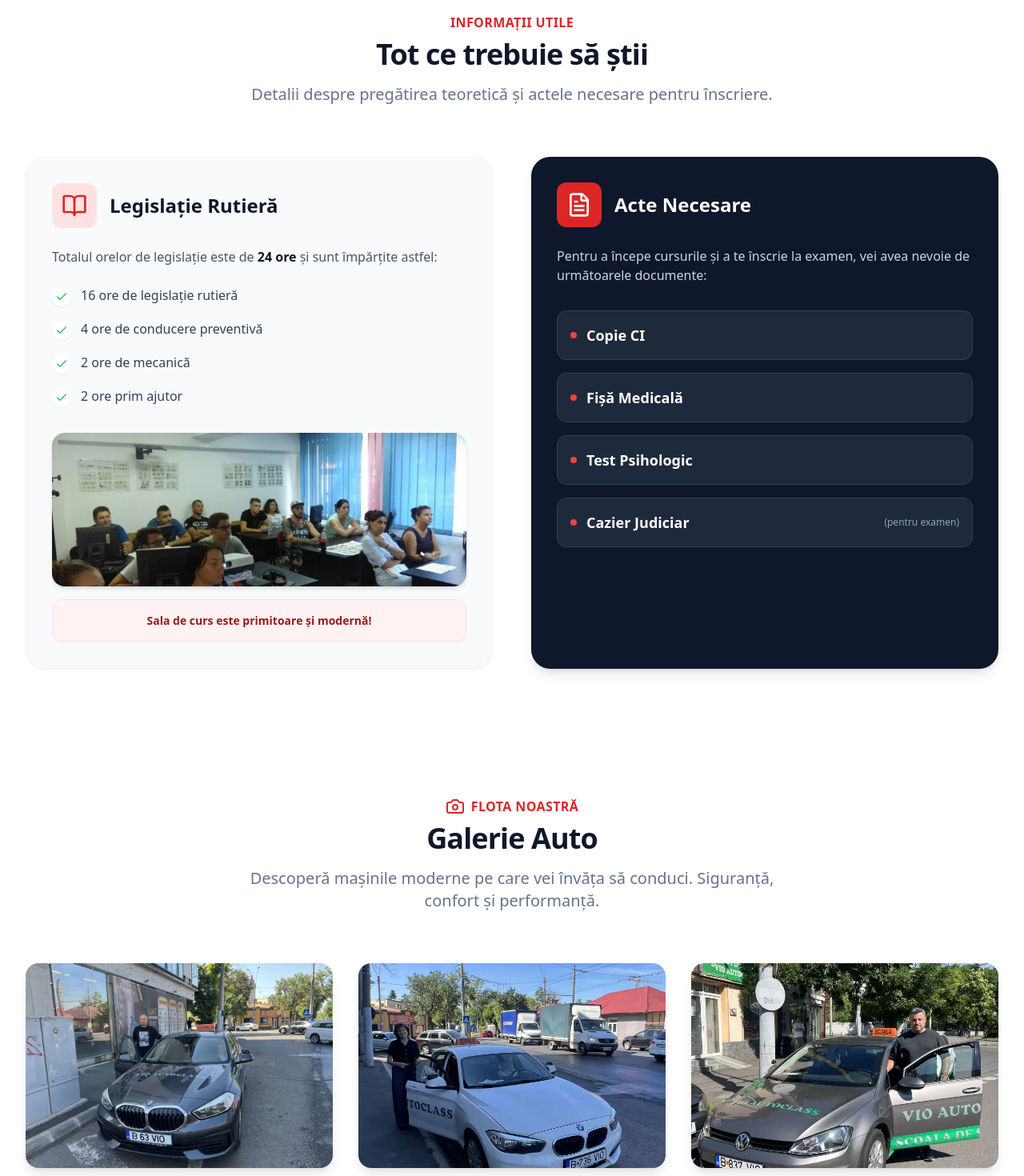
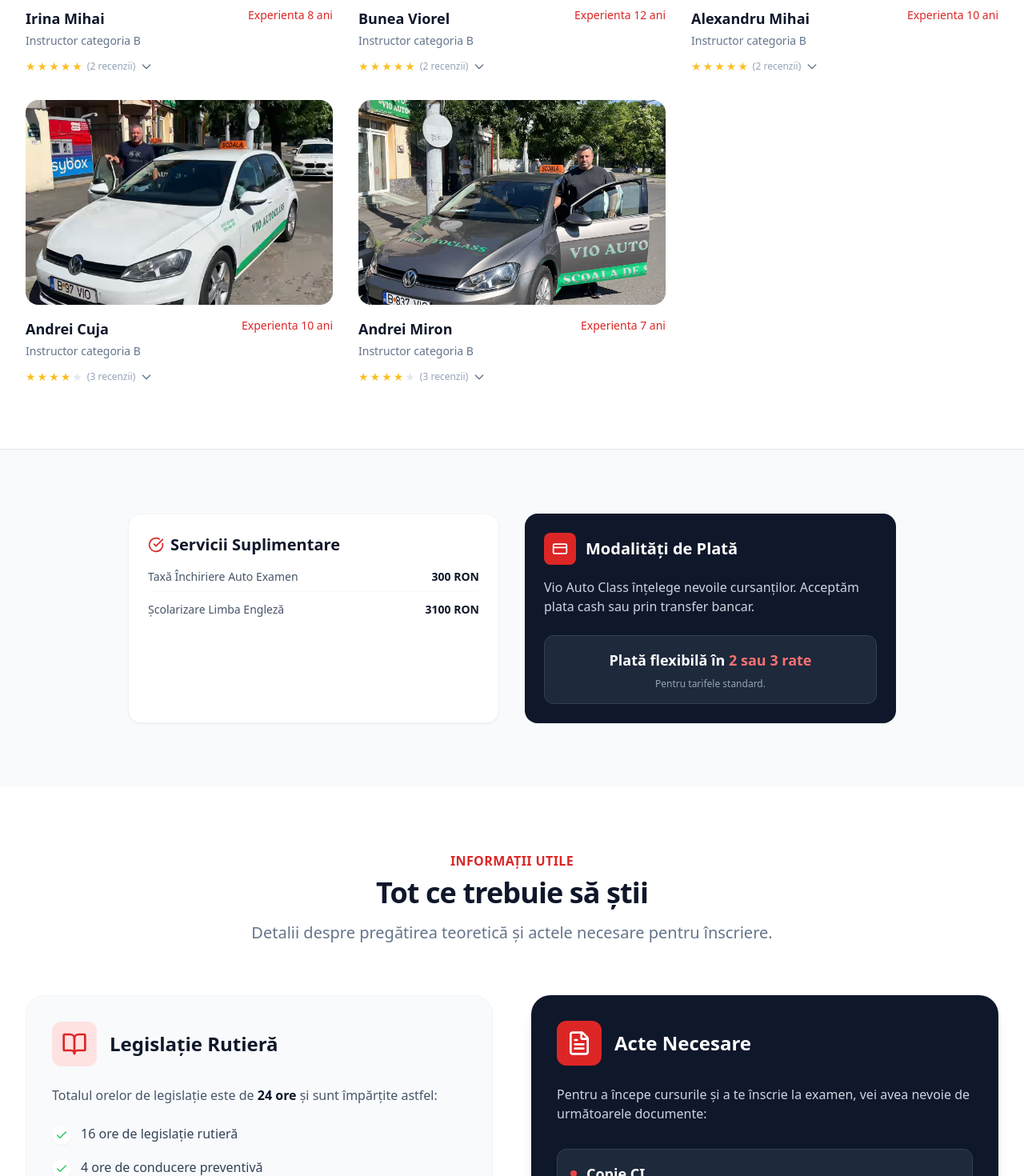
Before and after one commit to florinv88/vioautoclass, a React (Vite) app: page / in a window 1280 px wide. Shown: the part 3920-5390 px from the top of the page at 80% size. Built offline with nearby package versions, Linux system fonts and the light colour scheme.

Commit message:
add instructors

```diff
--- a/App.tsx
+++ b/App.tsx
@@ -8,6 +8,7 @@ import StudentInfo from './components/StudentInfo';
 import Gallery from './components/Gallery';
 import Contact from './components/Contact';
 import Footer from './components/Footer';
+import Team from './components/Team';
 
 function App() {
   return (
@@ -17,6 +18,7 @@ function App() {
         <Hero />
         <Features />
         <Courses />
+        <Team />
         <Pricing />
         <StudentInfo />
         <Gallery />
--- a/components/Team.tsx
+++ b/components/Team.tsx
@@ -1,7 +1,19 @@
-import React from 'react';
+import React, { useState } from 'react';
 import { INSTRUCTORS } from '../constants';
 
+const StarRating: React.FC<{ rating: number }> = ({ rating }) => (
+  <div className="flex gap-0.5">
+    {[1, 2, 3, 4, 5].map((star) => (
+      <span key={star} className={star <= rating ? 'text-amber-400' : 'text-slate-200'}>
+        ★
+      </span>
+    ))}
+  </div>
+);
+
 const Team: React.FC = () => {
+  const [expanded, setExpanded] = useState<string | null>(null);
+
   return (
     <section id="team" className="py-20 bg-white">
       <div className="max-w-7xl mx-auto px-4 sm:px-6 lg:px-8">
@@ -12,23 +24,73 @@ const Team: React.FC = () => {
           </p>
         </div>
 
-        <div className="grid grid-cols-1 sm:grid-cols-2 lg:grid-cols-3 gap-10">
+        {/* grid: 1 col pe mobil, 2 pe sm, 3 pe lg */}
+        <div className="grid grid-cols-1 sm:grid-cols-2 lg:grid-cols-3 gap-8">
           {INSTRUCTORS.map((instructor) => (
-            <div key={instructor.id} className="group relative">
-              <div className="aspect-w-1 aspect-h-1 w-full overflow-hidden rounded-2xl bg-slate-200 xl:aspect-w-7 xl:aspect-h-8">
+            <div key={instructor.id} className="group flex flex-col">
+
+              {/* Poza — înălțime fixă, uniform pe toate cardurile */}
+              <div className="relative h-64 w-full overflow-hidden rounded-2xl bg-slate-200 flex-shrink-0">
                 <img
                   src={instructor.image}
                   alt={instructor.name}
-                  className="h-full w-full object-cover object-center group-hover:opacity-75 transition-opacity duration-300"
+                  className="absolute inset-0 h-full w-full object-cover object-center group-hover:opacity-75 transition-opacity duration-300"
                 />
               </div>
-              <div className="mt-4 flex justify-between">
+
+              {/* Info instructor */}
+              <div className="mt-4 flex justify-between items-start">
                 <div>
                   <h3 className="text-lg font-bold text-slate-900">{instructor.name}</h3>
                   <p className="mt-1 text-sm text-slate-500">{instructor.role}</p>
                 </div>
-                <p className="text-sm font-medium text-red-600">{instructor.experience}</p>
+                <p className="text-sm font-medium text-red-600 ml-2 shrink-0">Experienta {instructor.experience}</p>
               </div>
+
+              {/* Reviews */}
+              {instructor.reviews && instructor.reviews.length > 0 && (
+                <div className="mt-3">
+                  <button
+                    onClick={() =>
+                      setExpanded(expanded === instructor.id ? null : instructor.id)
+                    }
+                    className="flex items-center gap-1.5 text-sm text-slate-500 hover:text-slate-700 transition-colors"
+                  >
+                    <StarRating
+                      rating={Math.round(
+                        instructor.reviews.reduce((sum, r) => sum + r.rating, 0) /
+                          instructor.reviews.length
+                      )}
+                    />
+                    <span className="text-xs text-slate-400">
+                      ({instructor.reviews.length}{' '}
+                      {instructor.reviews.length === 1 ? 'recenzie' : 'recenzii'})
+                    </span>
+                    <svg
+                      className={`w-4 h-4 transition-transform duration-200 ${
+                        expanded === instructor.id ? 'rotate-180' : ''
+                      }`}
+                      fill="none" viewBox="0 0 24 24" stroke="currentColor" strokeWidth={2}
+                    >
+                      <path strokeLinecap="round" strokeLinejoin="round" d="M19 9l-7 7-7-7" />
+                    </svg>
+                  </button>
+
+                  {expanded === instructor.id && (
+                    <div className="mt-3 space-y-3 border-t border-slate-100 pt-3">
+                      {instructor.reviews.map((review) => (
+                        <div key={review.id} className="text-sm">
+                          <div className="flex justify-between items-center mb-0.5">
+                            <span className="font-medium text-slate-700">{review.username}</span>
+                            <StarRating rating={review.rating} />
+                          </div>
+                          <p className="text-slate-500 leading-relaxed">{review.text}</p>
+                        </div>
+                      ))}
+                    </div>
+                  )}
+                </div>
+              )}
             </div>
           ))}
         </div>
--- a/constants.ts
+++ b/constants.ts
@@ -122,36 +122,36 @@ export const EXTRA_FEES = [
 ];
 
 export const GALLERY_ITEMS: GalleryItem[] = [
-  {
-    id: "g1",
-    src: "/bmw_negru_sofer_result.avif",
-    alt: "",
-    category: ""
-  },
-  {
-    id: "g2",
-    src: "/bmw_alb_sofer_result.avif",
-    alt: "",
-    category: ""
-  },
-  {
-    id: "g3",
-    src: "/ww_gri_sofer_result.avif",
-    alt: "",
-    category: ""
-  },
-    {
-    id: "g4-1",
-    src: "/bmw2_instructor.avif",
-    alt: "",
-    category: ""
-  },
-    {
-    id: "g4-2",
-    src: "/ww7_alb_instructor.avif",
-    alt: "",
-    category: ""
-  },
+  // {
+  //   id: "g1",
+  //   src: "/bmw_negru_sofer_result.avif",
+  //   alt: "",
+  //   category: ""
+  // },
+  // {
+  //   id: "g2",
+  //   src: "/bmw_alb_sofer_result.avif",
+  //   alt: "",
+  //   category: ""
+  // },
+  // {
+  //   id: "g3",
+  //   src: "/ww_gri_sofer_result.avif",
+  //   alt: "",
+  //   category: ""
+  // },
+  //   {
+  //   id: "g4-1",
+  //   src: "/bmw2_instructor.avif",
+  //   alt: "",
+  //   category: ""
+  // },
+  //   {
+  //   id: "g4-2",
+  //   src: "/ww7_alb_instructor.avif",
+  //   alt: "",
+  //   category: ""
+  // },
   {
     id: "g4",
     src: "/bmw_negru_spate_result.avif",
@@ -210,26 +210,64 @@ export const GALLERY_ITEMS: GalleryItem[] = [
 
 export const INSTRUCTORS: Instructor[] = [
   {
-    id: "inst-1",
-    name: "Marius Ionescu",
-    role: "Instructor Auto Categoria B",
-    experience: "15 ani experiență",
-    image: "https://images.unsplash.com/photo-1560250097-0b93528c311a?auto=format&fit=crop&q=80&w=400&h=400"
+    id: '1',
+    name: 'Irina Mihai',
+    role: 'Instructor categoria B',
+    experience: '8 ani',
+    image: '/bmw_alb_sofer_result.avif',
+    reviews: [
+      { id: '1r1', username: '@ionescu_maria', rating: 5, text: 'Explicații clare, răbdare infinită. Recomandat!' },
+      { id: '1r2', username: 'Dan Popescu', rating: 4, text: 'Foarte profesionist, cursul m-a ajutat enorm.' },
+    ],
   },
   {
-    id: "inst-2",
-    name: "Elena Popa",
-    role: "Instructor Auto Categoria B/C",
-    experience: "10 ani experiență",
-    image: "https://images.unsplash.com/photo-1573496359142-b8d87734a5a2?auto=format&fit=crop&q=80&w=400&h=400"
+    id: '2',
+    name: 'Bunea Viorel',
+    role: 'Instructor categoria B',
+    experience: '12 ani',
+    image: '/bmw_negru_sofer_result.avif',
+    reviews: [
+      { id: '2r1', username: 'Visan Florin', rating: 5, text: 'Explicații clare, răbdare infinită. Recomandat!' },
+      { id: '2r2', username: 'Dan Popescu', rating: 5, text: 'Foarte profesionist!' },
+    ],
   },
   {
-    id: "inst-3",
-    name: "Cristian Radu",
-    role: "Profesor Legislație Rutieră",
-    experience: "20 ani experiență",
-    image: "https://images.unsplash.com/photo-1472099645785-5658abf4ff4e?auto=format&fit=crop&q=80&w=400&h=400"
-  }
+    id: '3',
+    name: 'Alexandru Mihai',
+    role: 'Instructor categoria B',
+    experience: '10 ani',
+    image: '/bmw2_instructor.avif',
+    reviews: [
+      { id: '3r1', username: '@ionescu_maria', rating: 5, text: 'Explicații clare, răbdare infinită. Recomandat!' },
+      { id: '3r2', username: 'Dan Popescu', rating: 5, text: 'Foarte profesionist, cursul m-a ajutat enorm.' },
+    ],
+  },
+    {
+    id: '4',
+    name: 'Andrei Cuja',
+    role: 'Instructor categoria B',
+    experience: '10 ani',
+    image: '/ww7_alb_instructor.avif',
+    reviews: [
+      { id: '4r1', username: '@ionescu_maria', rating: 5, text: 'Explicații clare, răbdare infinită. Recomandat!' },
+      { id: '4r2', username: 'Dan Popescu', rating: 4, text: 'Foarte profesionist, cursul m-a ajutat enorm.' },
+       { id: '4r3', username: 'Dan Marin', rating: 4, text: 'Foarte profesionist, cursul m-a ajutat enorm.' },
+    ],
+  },
+  {
+    id: '5',
+    name: 'Andrei Miron',
+    role: 'Instructor categoria B',
+    experience: '7 ani',
+    image: '/ww_gri_sofer_result.avif',
+    reviews: [
+      { id: '5r1', username: '@ionescu_maria', rating: 5, text: 'Explicații clare, răbdare infinită. Recomandat!' },
+      { id: '5r2', username: 'Dan Popescu', rating: 4, text: 'Foarte profesionist, cursul m-a ajutat enorm.' },
+       { id: '5r3', username: 'Dan Marin', rating: 4, text: 'Foarte profesionist, cursul m-a ajutat enorm.' },
+    ],
+  },
+
+
 ];
 
 export const TESTIMONIALS: Testimonial[] = [
--- a/index.html
+++ b/index.html
@@ -3,7 +3,7 @@
   <head>
     <meta charset="UTF-8" />
     <meta name="viewport" content="width=device-width, initial-scale=1.0" />
-    <title>Vio Auto Class - Școala de Șoferi București</title>
+    <title>Vio AutoClass - Școala de Șoferi București</title>
     <script src="https://cdn.tailwindcss.com"></script>
     <link href="https://fonts.googleapis.com/css2?family=Inter:wght@300;400;600;700&display=swap" rel="stylesheet">
     <style>
--- a/metadata.json
+++ b/metadata.json
@@ -1,4 +1,4 @@
 {
-  "name": "Vio Auto Class Redesign",
-  "description": "A modern, responsive React redesign of the Vio Auto Class driving school website featuring a Gemini-powered AI assistant, comprehensive course listings, and a sleek user experience."
+  "name": "Vio AutoClass Redesign",
+  "description": "A modern, responsive React redesign of the Vio AutoClass driving school website featuring a Gemini-powered AI assistant, comprehensive course listings, and a sleek user experience."
 }
```
Also changed, not shown: types.ts (+16 -0 lines).
